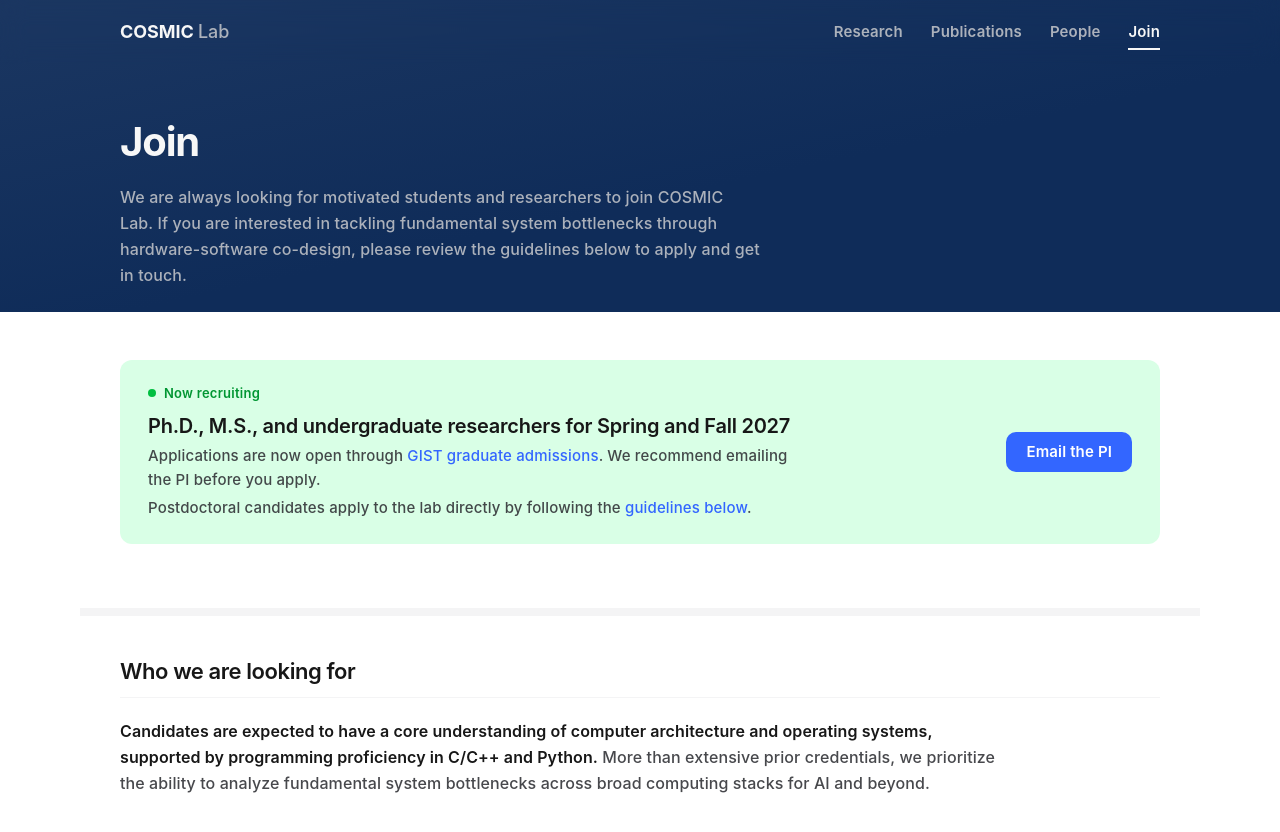
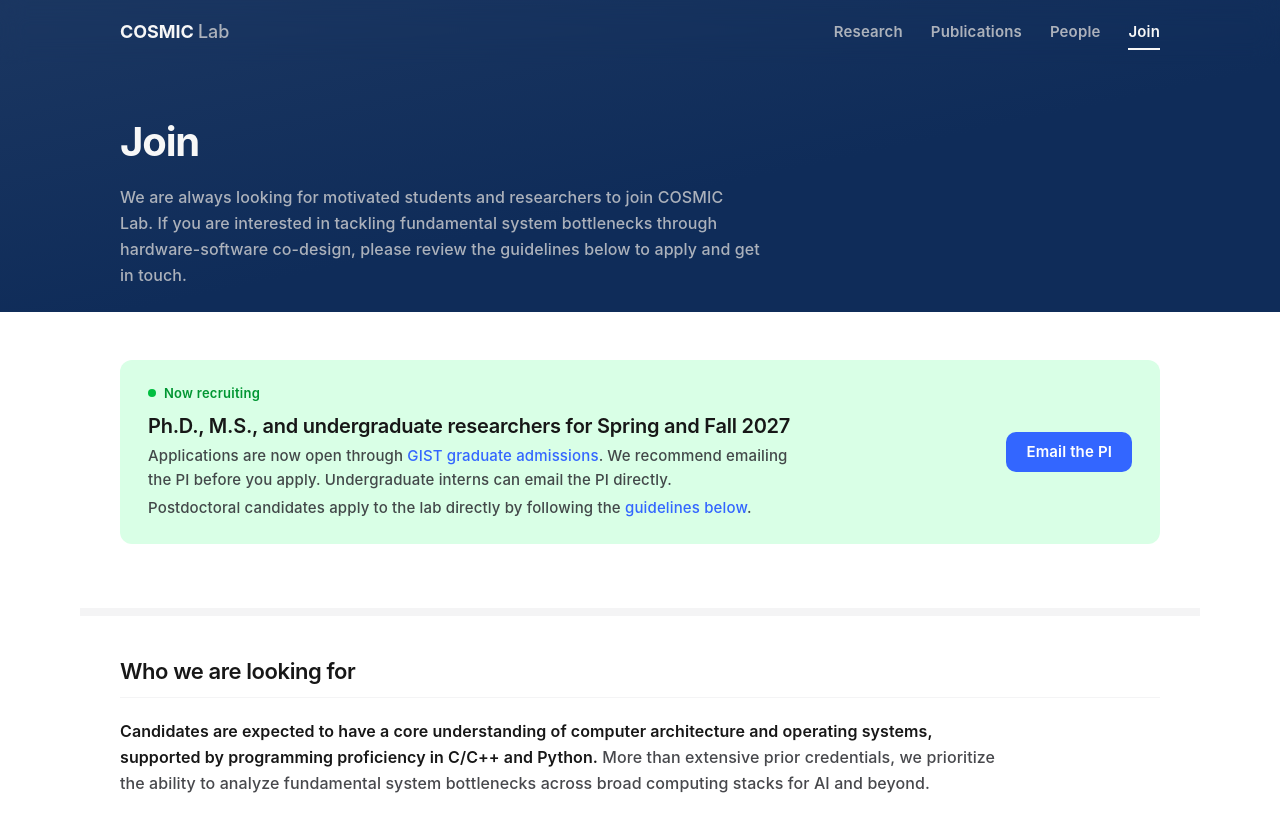
Before and after one commit to thecosmiclab/thecosmiclab.github.io, a Jekyll site: the page built from join.html, in a window 1280 px wide and 900 px high. Shown: the top 832 px of the window. Built offline with Jekyll 4.4.1, drawn with Linux system fonts in a browser that asks for light colours; some web fonts are replaced.

Commit message:
Link MXFFP and SLICE on IEEE Xplore; point undergrads to the PI
Co-Authored-By: Claude Opus 5 <noreply@anthropic.com>

```diff
--- a/_config.yml
+++ b/_config.yml
@@ -60,7 +60,8 @@ lab:
     open_headline: "Ph.D., M.S., and undergraduate researchers for Spring and Fall 2027"
     open_body: >-
       Applications are now open through GIST graduate admissions. We recommend
-      emailing the PI before you apply.
+      emailing the PI before you apply. Undergraduate interns can email the PI
+      directly.
     open_note: >-
       Postdoctoral candidates apply to the lab directly by following the
       guidelines below.
--- a/_data/publications.yml
+++ b/_data/publications.yml
@@ -91,6 +91,7 @@
   awards: []
   labels: []
   links:
+    - { label: Paper, href: "https://ieeexplore.ieee.org/abstract/document/11617481" }
     - { label: DOI, href: "https://doi.org/10.1109/ISCA66397.2026.00175" }
   bibtex: |
     @inproceedings{kim2026mxffp,
@@ -131,6 +132,7 @@
   awards: ["Samsung Industry-Academic Research Project Paper Award"]
   labels: []
   links:
+    - { label: Paper, href: "https://ieeexplore.ieee.org/abstract/document/11617444" }
     - { label: DOI, href: "https://doi.org/10.1109/ISCA66397.2026.00134" }
   bibtex: |
     @inproceedings{jung2026slice,
```
